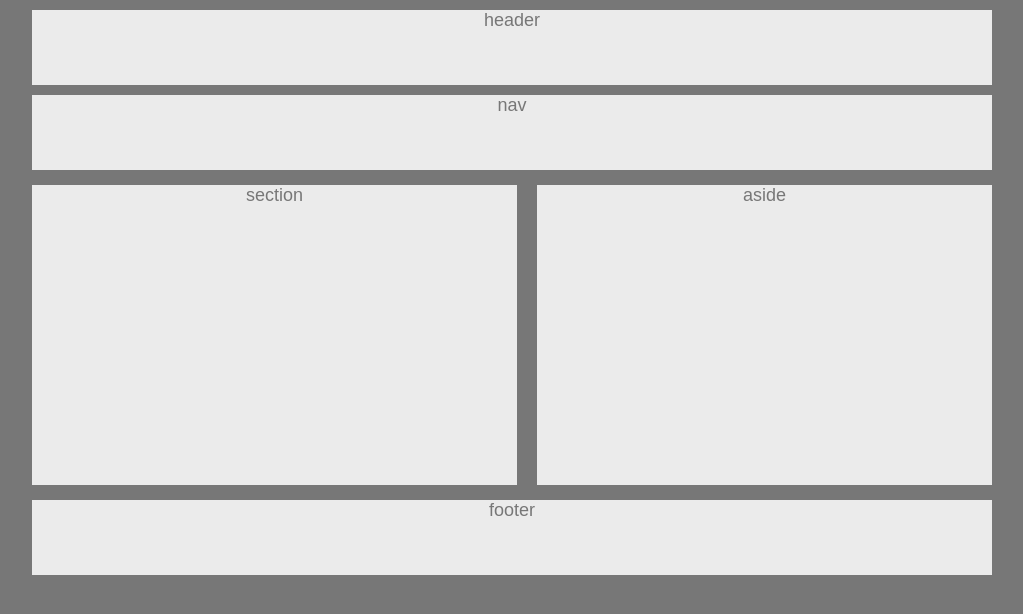
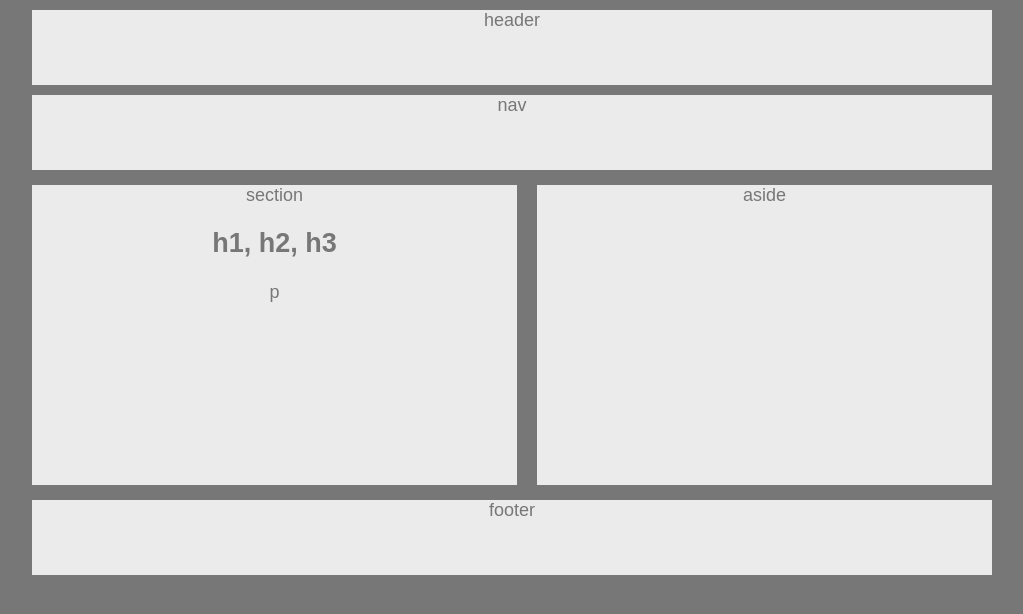
Before and after one commit to kkopp/HW-Wireframe, a plain HTML site: page index.html in a window 1280 px wide. Shown: the whole page, without its empty margins (128-1151 px from the left). Drawn offline with Linux system fonts and the light colour scheme.

Commit message:
made some changes to html

```diff
--- a/index.html
+++ b/index.html
@@ -21,6 +21,8 @@
 <div class="clearfix">
     <section>
         section
+        <h1>h1, h2, h3</h1>
+        <p>p</p>
     </section>
 
     <aside>
```
